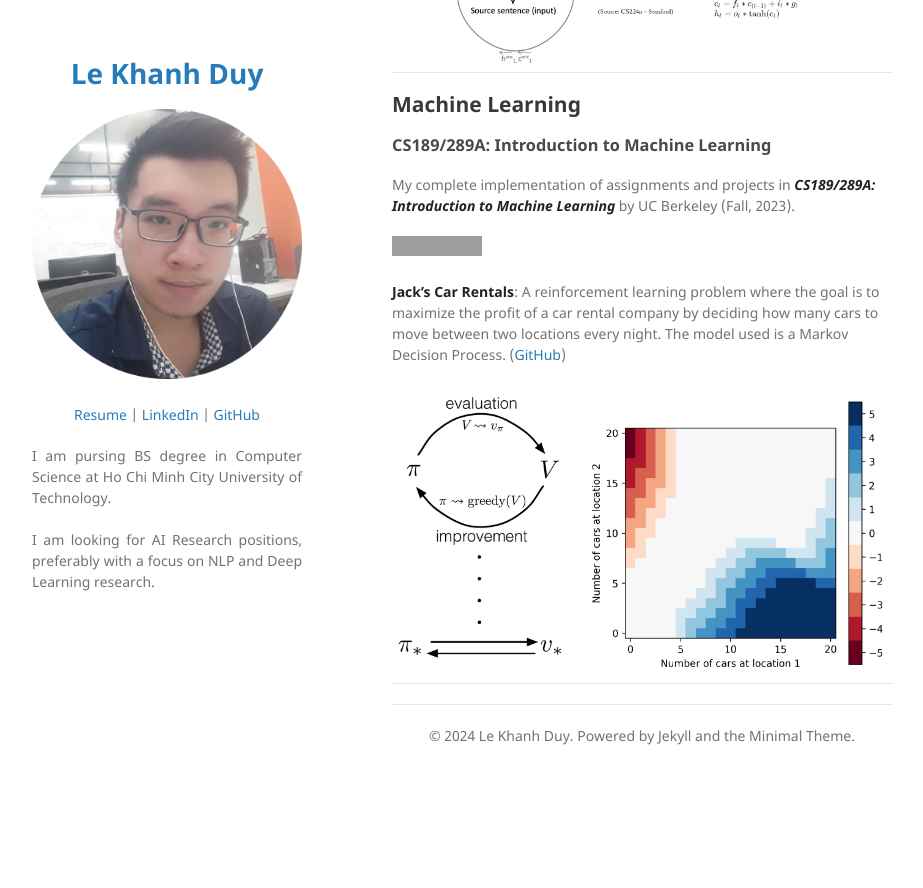
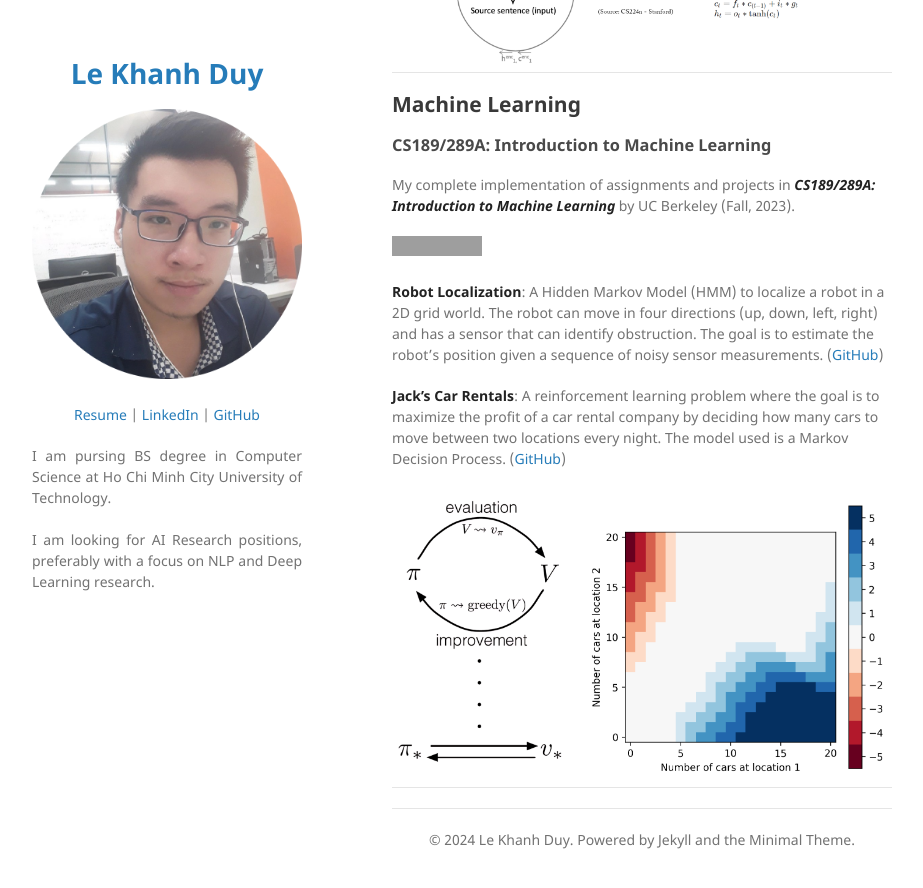
Before and after one commit to duyvt6663/portfolio, a Jekyll site: the page built from index.md, in a window 1280 px wide and 900 px high, scrolled down 719 px. Shown: the top 888 px of the window, without its empty margins (178-1101 px from the left). Built offline with Jekyll 4.4.1, drawn with Linux system fonts in a browser that asks for light colours; our own code applies the rules of GitHub Pages for plain Markdown files; before the commit the page ends 1515 px from its top, so only the background shows below that; grey boxes are pictures that could not be loaded.

Commit message:
update project

```diff
--- a/index.md
+++ b/index.md
@@ -22,6 +22,8 @@ My complete implementation of assignments and projects in [***CS224n: Natural La
 My complete implementation of assignments and projects in [***CS189/289A: Introduction to Machine Learning***](https://www.eecs189.org/) by UC Berkeley (Fall, 2023).
 
 [![View on GitHub](https://img.shields.io/badge/GitHub-View_on_GitHub-blue?logo=GitHub)](https://github.com/duyvt6663/CS189_FALL_2023)
+
+**Robot Localization**: A Hidden Markov Model (HMM) to localize a robot in a 2D grid world. The robot can move in four directions (up, down, left, right) and has a sensor that can identify obstruction. The goal is to estimate the robot's position given a sequence of noisy sensor measurements. ([GitHub](https://github.com/duyvt6663/CS189_FALL_2023/tree/main/HW6))
 
 **Jack’s Car Rentals**: A reinforcement learning problem where the goal is to maximize the profit of a car rental company by deciding how many cars to move between two locations every night. The model used is a Markov Decision Process. ([GitHub](https://github.com/duyvt6663/CS189_FALL_2023/tree/main/HW6))
 
```
